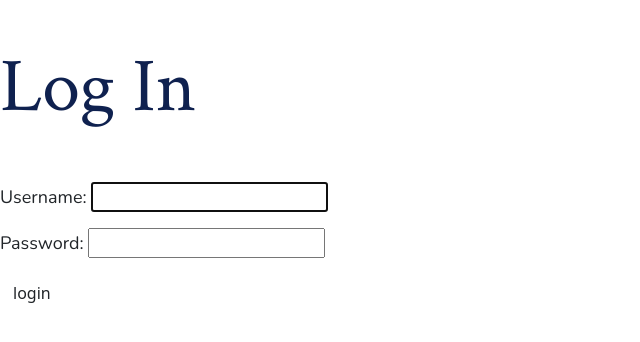
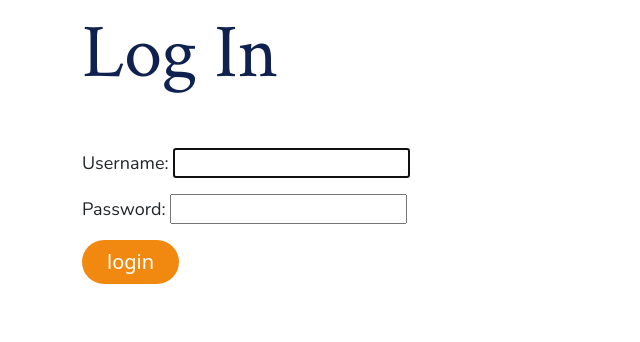
Before and after one commit to oselim14/travel-now, a Django app: page /accounts/login/ in a window 1280 px wide. Shown: the part 73-415 px from the top of the page, without its empty margins (0-640 px from the left). Run offline with Django 3.2, Linux system fonts and the light colour scheme; some libraries are stand-ins or nearby versions.

Commit message:
basic css on every page, added css on login btn

```diff
--- a/main_app/static/css/style.css
+++ b/main_app/static/css/style.css
@@ -42,3 +42,14 @@ body {
     font-size: 18px;
     line-height: 1;
   }
+
+  .btn {
+    border-radius: 100em;
+    border: 0px;
+    padding: 7px 25px;
+
+  }
+
+  .btn.btn-primary {
+    background-color: #f18911;
+  }
--- a/main_app/templates/base.html
+++ b/main_app/templates/base.html
@@ -45,9 +45,12 @@
   </header>
 
   <main>
-
-    {% block content %}
-    {% endblock %}
+    <div class="container">
+      <div class="row">
+        {% block content %}
+        {% endblock %}
+      </div>
+    </div>
   </main>
   <footer class="page-footer">
     <!-- <div class="right">All Rights Reserved, &copy; 2021 Travel Now &nbsp;</div> -->
--- a/main_app/templates/registration/login.html
+++ b/main_app/templates/registration/login.html
@@ -6,7 +6,7 @@
     <form method="post" action="{% url 'login' %}">
         {% csrf_token %}
         {{ form.as_p }}
-    <input type="submit" class="btn" value="login">
+        <input type="submit" class="btn btn-primary btn-lg" value="login">
         <input type="hidden" name="next" value="{{ next }}">
     </form>
 
```
Also changed, not shown: main_app/templates/home.html (+0 -8 lines), main_app/static/img/wave.png (added). Lines whose indentation alone changed are shown as unchanged.
